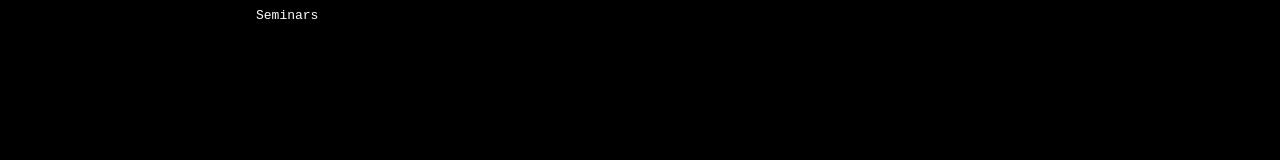
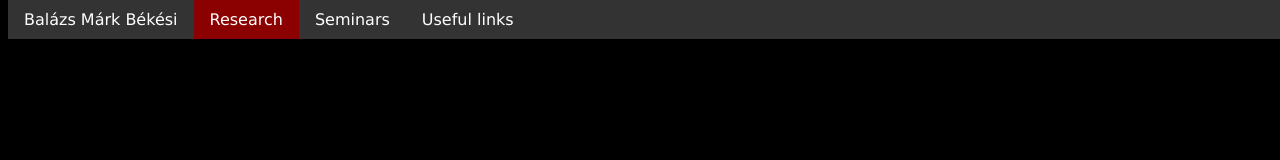
Before and after one commit to bmbekesi/bmbekesi.github.io, a plain HTML site: page seminar.html in a window 1280 px wide. Drawn offline with Linux system fonts and the light colour scheme.

Commit message:
Update seminar.html

```diff
--- a/seminar.html
+++ b/seminar.html
@@ -1,32 +1,63 @@
 <!DOCTYPE html>
 <html>
 <style>
+.navbar{
+list-style-type: none;
+  margin: 0;
+  padding: 0;
+  overflow: hidden;
+  background-color: #333;
+  position: fixed;
+  top: 0;
+  width: 100%;
+}
+.navbaritem{
+float: left;
+}
+
+
+li a {
+  display: block;
+  color: white;
+  text-align: center;
+  padding: 10px 16px;
+  text-decoration: none;
+  font-family: Geneva;
+}
+
+li a:hover:not(.active) {
+  background-color: #111;
+}
+
+.active {
+  background-color: darkred;
+}
+
+
 head,body,footer{
 	background-color: black;
 }
 h1,h2,h3,h4,h5{
 	font-family: Geneva;
     color: lightgrey;
-    margin-left: 10%;
-    margin-right: 10%;
+    margin-left: 20%;
+    margin-right: 20%;
 }
-ul,ol{
+ol{
 	font-family: monospace;
     color:white;
-    margin-left: 10%;
-    margin-right: 10%;
+    margin-left: 20%;
+    margin-right: 20%;
 }
 body{
 	font-family: monospace;
-    margin-left: 20%;
-    margin-right: 20%;
     color:white;
 }
 p{
-	monospace;
+	font-family: monospace;
     color:white;
-    margin-left: 10%;
-    margin-right: 10%;
+    margin-left: 20%;
+    margin-right: 20%;
 }
 
 
@@ -38,7 +69,14 @@ p{
 
 
 <body>
-Seminars
+<ul class="navbar">
+  <li class="navbaritem"><a href="index.html">Balázs Márk Békési</a></li>
+  <li class="navbaritem"><a class="active" href="seminar.html">Research</a></li>
+  <li class="navbaritem"><a href="#contact">Seminars</a></li>
+  <li class="navbaritem"><a href="#about">Useful links</a></li>
+</ul>
+<div style="padding:20px;margin-top:30px;background-color:black;height:10px;">
+</div>
 
 
 
```
